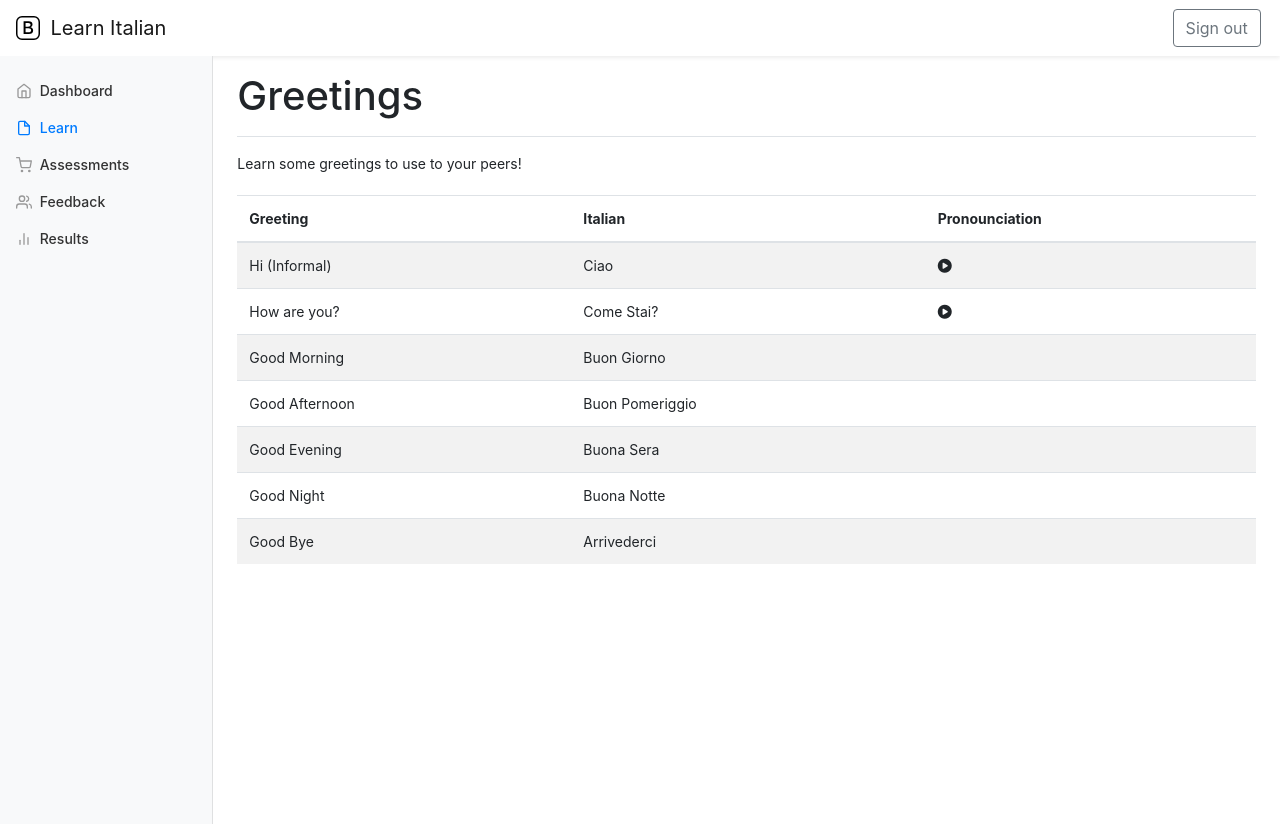
After one commit to aaronnorrish/Agile-Project, a Flask app: page /greetings in a window 1280 px wide. The commit adds this page. Run offline with Flask 2, Linux system fonts and the light colour scheme; the visitor is signed in with stand-in values (Sample User, id 1); some libraries are stand-ins or nearby versions.

Commit message:
refactor greetings with jinja

```diff
--- a/learn_italian_flask/routes.py
+++ b/learn_italian_flask/routes.py
@@ -74,6 +74,11 @@ def alphabet():
 @login_required
 def numbers():
     return render_template('numbers.html', title="Learn - Numbers")
+
+@app.route('/greetings')
+@login_required
+def greetings():
+    return render_template('greetings.html', title="Learn - Greetings")
 
 # TODO think we can make a general function to handle any quiz
 # maybe need to make a quiz template?
--- /dev/null
+++ b/learn_italian_flask/templates/greetings.html
@@ -0,0 +1,67 @@
+{% extends "dashboard_template.html" %}
+
+{% set active_page = "learn" %}
+
+{% block styling %}
+<style>
+</style>
+{% endblock %}
+
+{% block heading %}
+<h1>Greetings</h1>
+{% endblock %}
+
+{% block main_content %}
+<div>
+    Learn some greetings to use to your peers!
+  </div>
+  <br>
+  <div class="table-responsive">
+    <table class="table table-striped">
+      <thead>
+        <tr>
+          <th>Greeting</th>
+          <th>Italian</th>
+          <th>Pronounciation</th>
+        </tr>
+      </thead>
+      <tbody>
+        <tr>
+          <td>Hi (Informal)</td>
+          <td>Ciao</td>
+          <td><i class="fas fa-play-circle" onclick="playAudio('1.mp3')"></i></td>
+        </tr>
+        <tr>
+          <td>How are you?</td>
+          <td>Come Stai?</td>
+          <td><i class="fas fa-play-circle" onclick="playAudio()"></i></td>
+        </tr>
+        <tr>
+          <td>Good Morning</td>
+          <td>Buon Giorno</td>
+          <td></td>
+        </tr>
+        <tr>
+          <td>Good Afternoon</td>
+          <td>Buon Pomeriggio</td>
+          <td></td>
+        </tr>
+        <tr>
+          <td>Good Evening</td>
+          <td>Buona Sera</td>
+          <td></td>
+        </tr>
+        <tr>
+          <td>Good Night</td>
+          <td>Buona Notte</td>
+          <td></td>
+        </tr>
+        <tr>
+          <td>Good Bye</td>
+          <td>Arrivederci</td>
+          <td></td>
+        </tr>
+      </tbody>
+    </table>
+  </div>
+{% endblock %}
--- a/learn_italian_flask/templates/learn.html
+++ b/learn_italian_flask/templates/learn.html
@@ -36,7 +36,7 @@
           <h5 class="card-title">Greetings</h5>
           <h6 class="card-subtitle mb-2 text-muted">Saluti</h6>
           <p class="card-text">Learn some generic Italian greetings!</p>
-          <a href="/greetings.html" class="card-link">Learn</a>
+          <a href="{{ url_for('greetings') }}" class="card-link">Learn</a>
           <a href="#" class="card-link">Test Your Knowledge</a>
           </div>
       </div>
```
